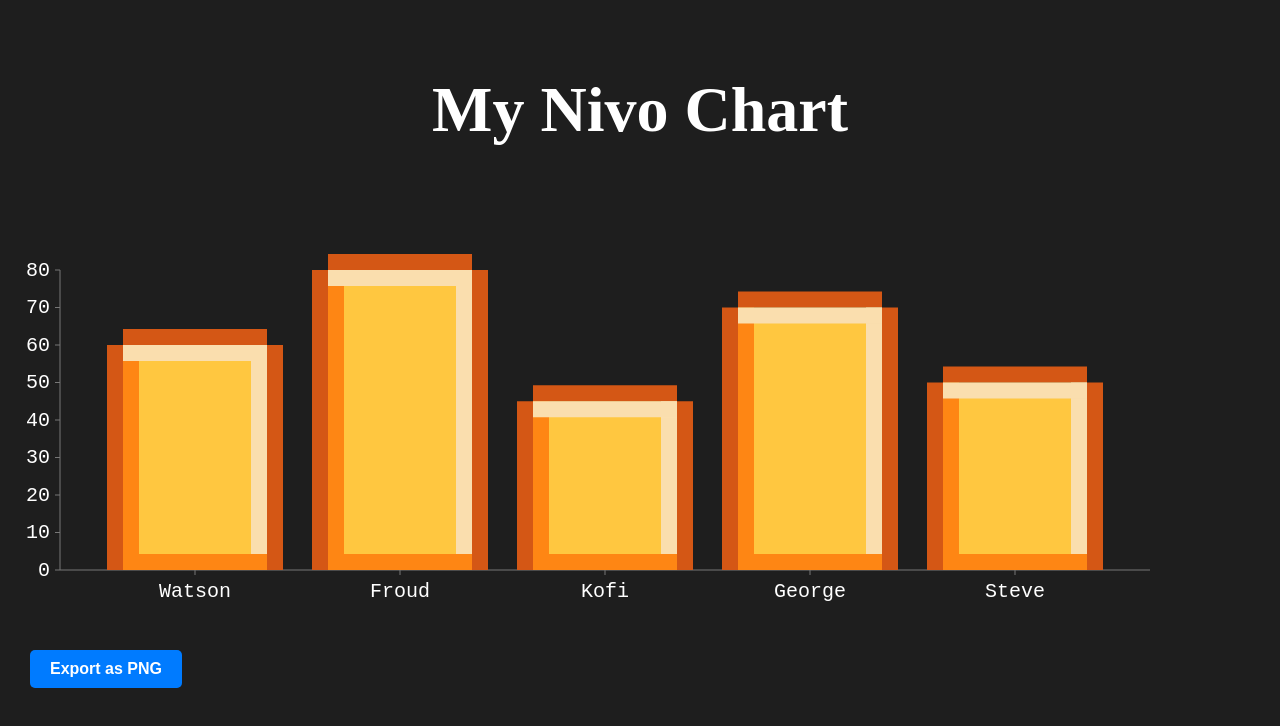
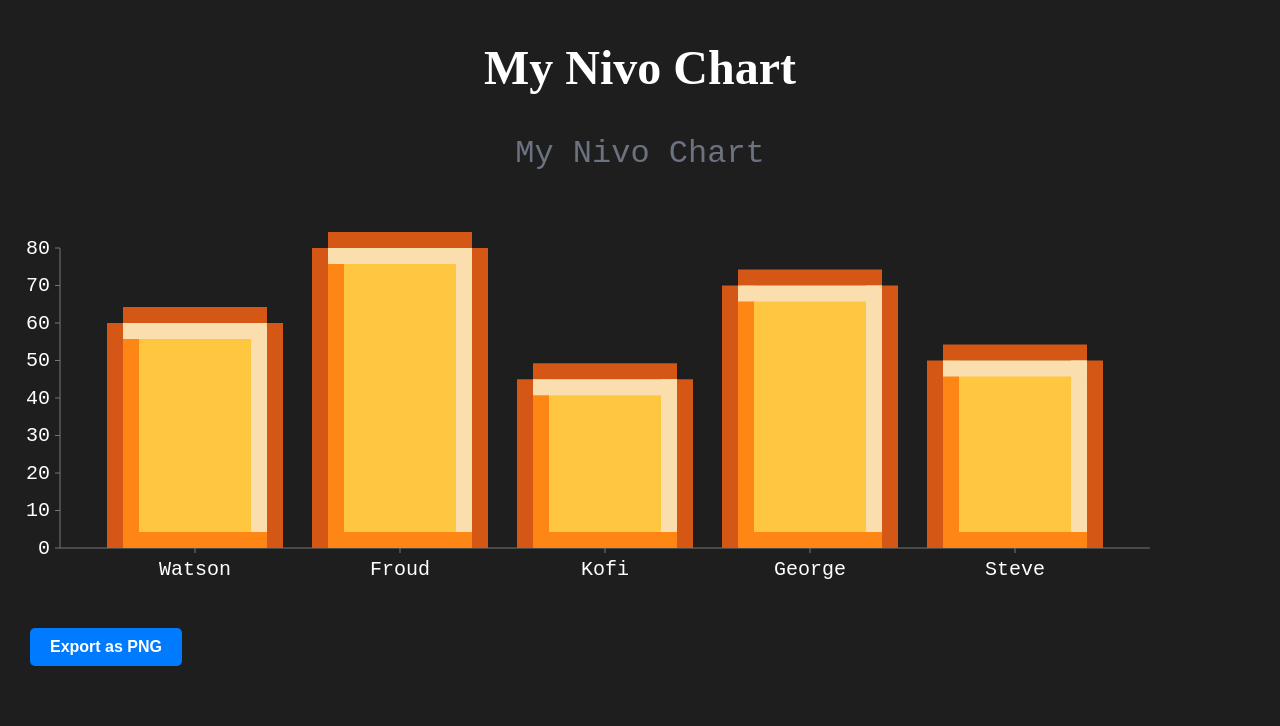
Before and after one commit to k3baah/8-bit-charts, a React (Create React App) app in the folder 8-bit-charts/: page / in a window 1280 px wide. Shown: the top 726 px of the page. Built offline with nearby package versions, Linux system fonts and the light colour scheme.

Commit message:
font colours

```diff
--- a/8-bit-charts/src/App.js
+++ b/8-bit-charts/src/App.js
@@ -303,7 +303,8 @@ function App() {
   };
   return (
     <div>
-      <h2 className = 'title' style={{ textAlign: 'center', fontSize: '64px', padding: '20px', color: 'white' }}>My Nivo Chart</h2>
+      <h2 className = 'title' style={{ textAlign: 'center', fontSize: '48px', padding: '0px', color: 'white' }}>My Nivo Chart</h2>
+      <h2 className = 'subtitle' style={{ textAlign: 'center', fontSize: '32px',  color: '#6b7280' }}>My Nivo Chart</h2>
       <div ref={chartRef}><MyResponsiveBar /></div>
       <button style={{ margin: '30px', padding: '10px 20px', backgroundColor: '#007BFF', color: 'white', border: 'none', borderRadius: '5px', cursor: 'pointer', fontSize: '16px', fontWeight: 'bold' }} onClick={exportToPNG}>Export as PNG</button>
     </div>
--- a/8-bit-charts/src/index.css
+++ b/8-bit-charts/src/index.css
@@ -29,3 +29,9 @@ body {
   font-weight: 400;
   font-style: normal;
 }
+
+.subtitle {
+  font-family: "Space Mono", monospace;
+  font-weight: 400;
+  font-style: normal;
+}
```
